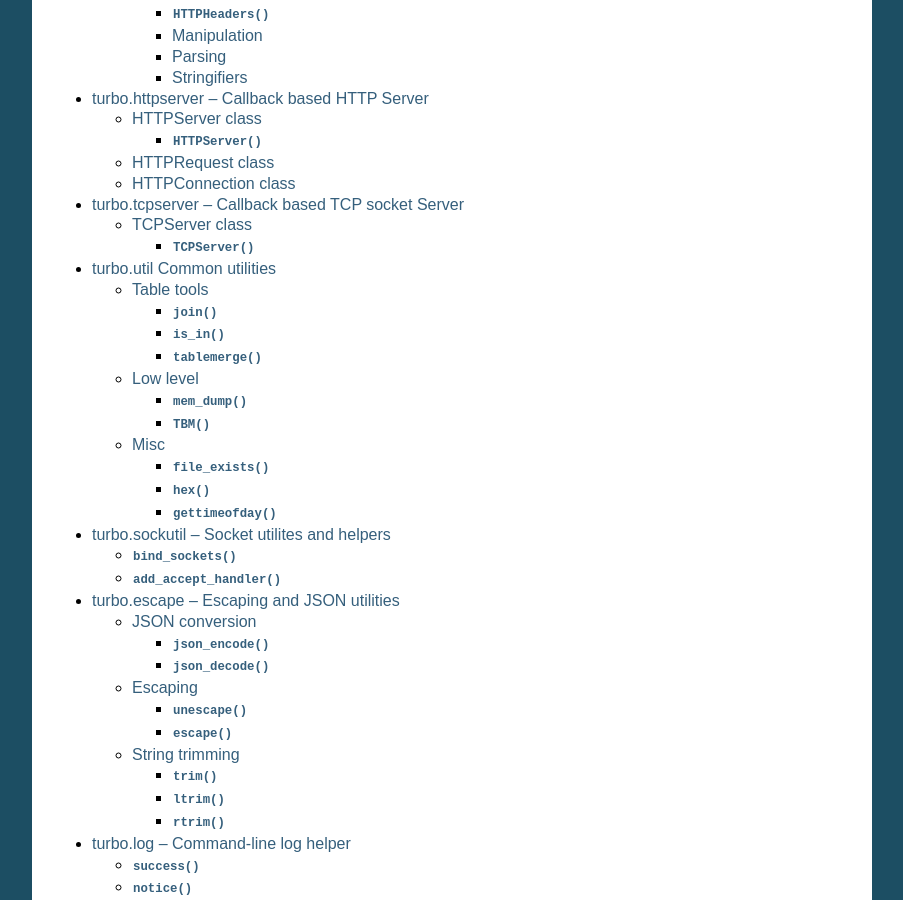
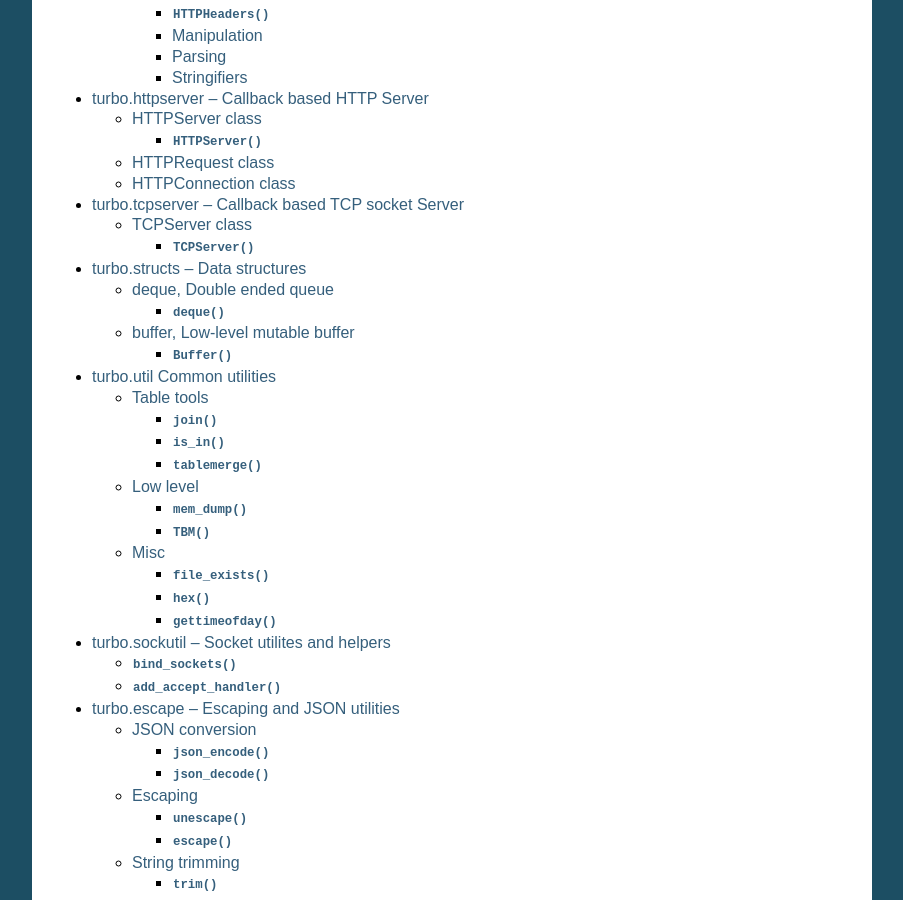
Before and after one commit to kernelsauce/turbo, a Sphinx documentation site: the page built from doc/index.rst, in a window 1280 px wide and 900 px high, scrolled down 1754 px. Shown: the whole window, without its empty margins (198-1101 px from the left). Built offline with Sphinx 7.4.7, drawn with Linux system fonts in a browser that asks for light colours; some of the changed lines change nothing that is shown.

Commit message:
Added structs rst doc for Buffer and Deque classes.

```diff
--- a/doc/index.rst
+++ b/doc/index.rst
@@ -62,6 +62,7 @@ API documentation
    httputil
    httpserver
    tcpserver
+   structs
    util
    sockutil
    escape
--- /dev/null
+++ b/doc/structs.rst
@@ -0,0 +1,185 @@
+.. _structs:
+
+********************************
+turbo.structs -- Data structures
+********************************
+
+Usefull data structures implemented using Lua and the LuaJIT FFI.
+
+deque, Double ended queue
+~~~~~~~~~~~~~~~~~~~~~~~~~~~
+
+A deque can insert items at both the beginning and then end in constant time, "O(1)"
+If you are going to insert things regurarly to the front it is wise to use this class instead of the
+standard Lua table. Keep in mind that inserting to the back is still slower than a Lua table.
+
+.. function:: deque()
+
+	Create a new deque class instance.
+
+	:rtype: Deque class instance
+
+.. function:: deque:append(item)
+
+	Append elements to tail.
+
+.. function:: deque:appendleft(item)
+
+	Append element to head.
+
+.. function:: deque:peeklast()
+
+	Returns element at tail.
+
+.. function:: deque:peekfirst()
+
+	Returns element at front.
+
+.. function:: deque:pop()
+
+	Removes element at tail and returns it.
+
+.. function:: deque:popleft()
+
+	Removes element at head and returns it.
+
+.. function:: deque:not_empty()
+
+	Check if deque is empty.
+
+	:rtype: Boolean
+
+.. function:: deque:size()
+
+	Returns the amount of elements in the deque.
+
+.. function:: deque:strlen()
+
+	Find length of all elements in deque combined.
+	(Only works if the elements have a :len() method)
+
+.. function:: deque:concat()
+
+	Concat elements in deque. Only works if the elements in the deque have a :__concat() method.
+
+.. function:: deque:getn(pos)
+
+	Get element at position.
+
+	:rtype: Element or nil if not existing.
+
+
+buffer, Low-level mutable buffer
+~~~~~~~~~~~~~~~~~~~~~~~~~~~~~~~~
+
+Can be used to replace plain Lua strings where it is of importance to not create temporary strings, and there
+is little help in the Lua string interning. It is mutable and allows preallocations to be done on intialization.
+The data stored in a buffer is not handled by the LuaJIT 2.0 GC which in turn circumvents the memory limit.
+
+Keep in mind that this class i "low-level" and giving the wrong arguments to its methods may cause memory segmentation fault.
+It is NOT protected.
+
+.. function:: Buffer(size_hint)
+
+	Create a new buffer. May raise error if there is not enough memory available.
+
+	:param size_hint: The buffer is preallocated with this amount (in bytes) of storage.
+	:type size_hint: Number
+	:rtype: Buffer class instance.
+
+.. function:: Buffer:append_right(data, len)
+
+	Append data to buffer.
+	Keep in mind that defining a length longer than the actual data, might lead to a segmentation fault.
+
+	:param data: The data to append in char * form.
+	:type data: char *
+	:param len: The length of the data in bytes.
+	:type len: Number
+
+.. function:: Buffer:append_luastr_right(str)
+
+	Append Lua string to buffer.
+
+	:param str: The data to append.
+	:type str: String
+
+.. function:: Buffer:append_left(data, len)
+
+	Prepend data to buffer.
+
+	:param data: The data to prepend in char * form.
+	:type data: char *
+	:param len: The length of the data in bytes.
+	:type len: Number
+
+.. function:: Buffer:append_luastr_left(str)
+
+	Prepend Lua string to the buffer.
+
+	:param str: The data to prepend.
+	:type str: String
+
+.. function:: Buffer:pop_left(sz)
+
+	Pop bytes from left side of buffer. If sz exceeds size of buffer then a error is raised. Note: does not release memory allocated.
+
+	:param sz: Bytes to "pop".
+	:type sz: Number
+
+.. function:: Buffer:pop_right(sz)
+
+	Pop bytes from right side of the buffer. If sz exceeds size of buffer then a error is raised. Note: does not release memory allocated.
+
+	:param sz: Bytes to "pop".
+	:type sz: Number
+
+.. function:: Buffer:get()
+
+	Get internal buffer pointer. Must be treated as a const value. Keep in mind that the internal pointer may or may not
+	change when calling its methods.
+
+	:rtype: Two values: const char * to data and current size in bytes.
+
+.. function:: Buffer:copy()
+
+	Create a "deep" copy of the buffer.
+
+	:rtype: Buffer class instance
+
+.. function:: Buffer:shrink()
+
+	Shrink buffer memory (deallocate) usage to its minimum.
+
+.. function:: Buffer:clear(wipe)
+
+	Clear buffer. Note: does not release memory allocated.
+
+	:param wipe: Optional switch to zero fill allocated memory range.
+	:type wipe: Boolean
+
+.. function:: Buffer:len()
+
+	Get current size of the buffer.
+
+	:rtype: Number. Size in bytes.
+
+.. function:: Buffer:mem()
+
+	Get the total number of bytes currently allocated to this instance.
+
+	:rtype: Number. Bytes allocated.
+
+.. function:: Buffer:__tostring()
+
+	Convert to Lua type string using the tostring() builtin or implicit conversions.
+
+.. function:: Buffer:__eq(cmp)
+
+	Compare two buffers by using the == operator.
+
+.. function:: Buffer:__concat(src)
+
+	Concat by using the .. operator, Lua type strings can be concated also.
+	Please note that all concatination involves deep copying and is slower than manually
+	building a buffer with append methods.
```
Also changed, not shown: 1 other file.
